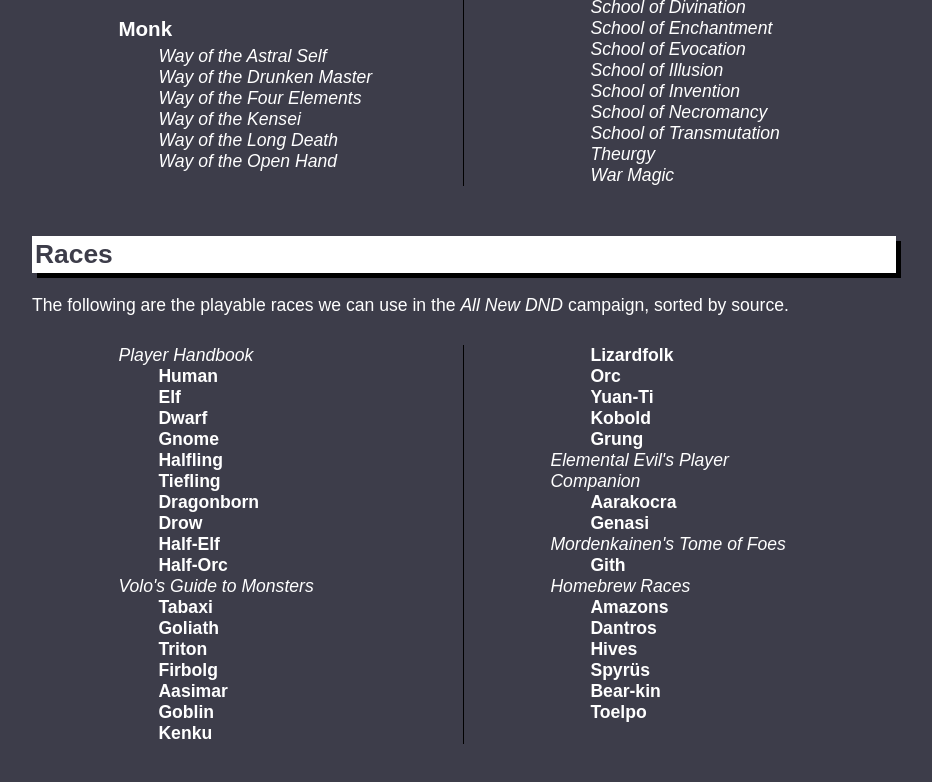
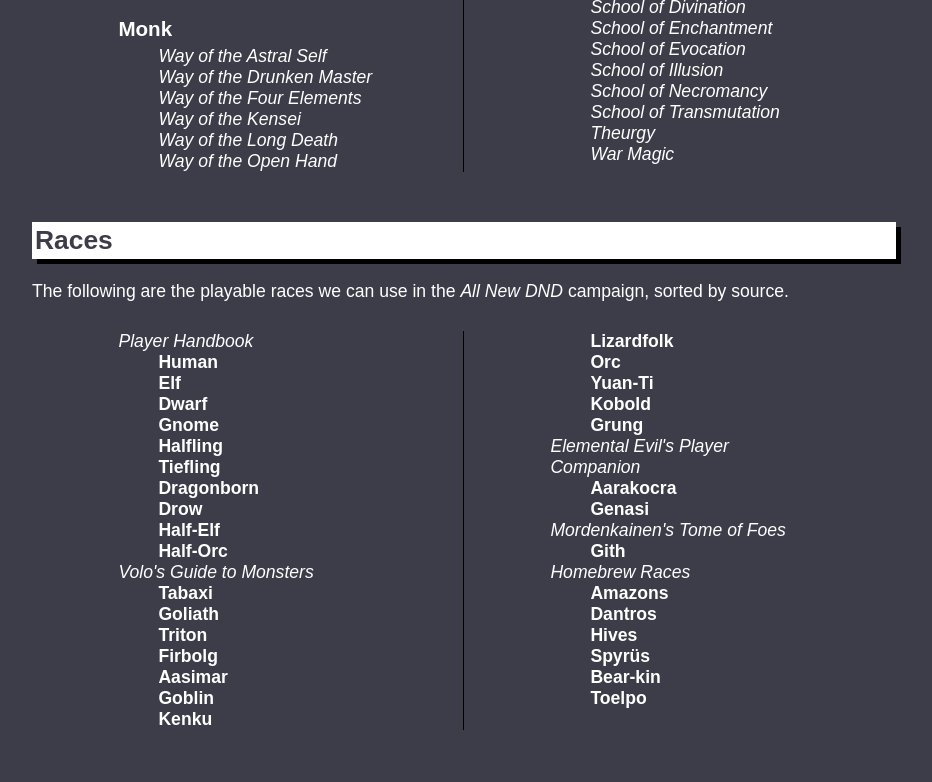
Before and after one commit to Falquano/falquano.github.io, a plain HTML site: page index.html in a window 1280 px wide. Shown: the part 2462-3244 px from the top of the page, without its empty margins (176-1108 px from the left). Drawn offline with Linux system fonts and the light colour scheme.

Commit message:
Update index.html

```diff
--- a/index.html
+++ b/index.html
@@ -212,7 +212,6 @@
                 <li>School of Enchantment</li>
                 <li>School of Evocation</li>
                 <li>School of Illusion</li>
-                <li>School of Invention</li>
                 <li>School of Necromancy</li>
                 <li>School of Transmutation</li>
                 <li>Theurgy</li>
```
